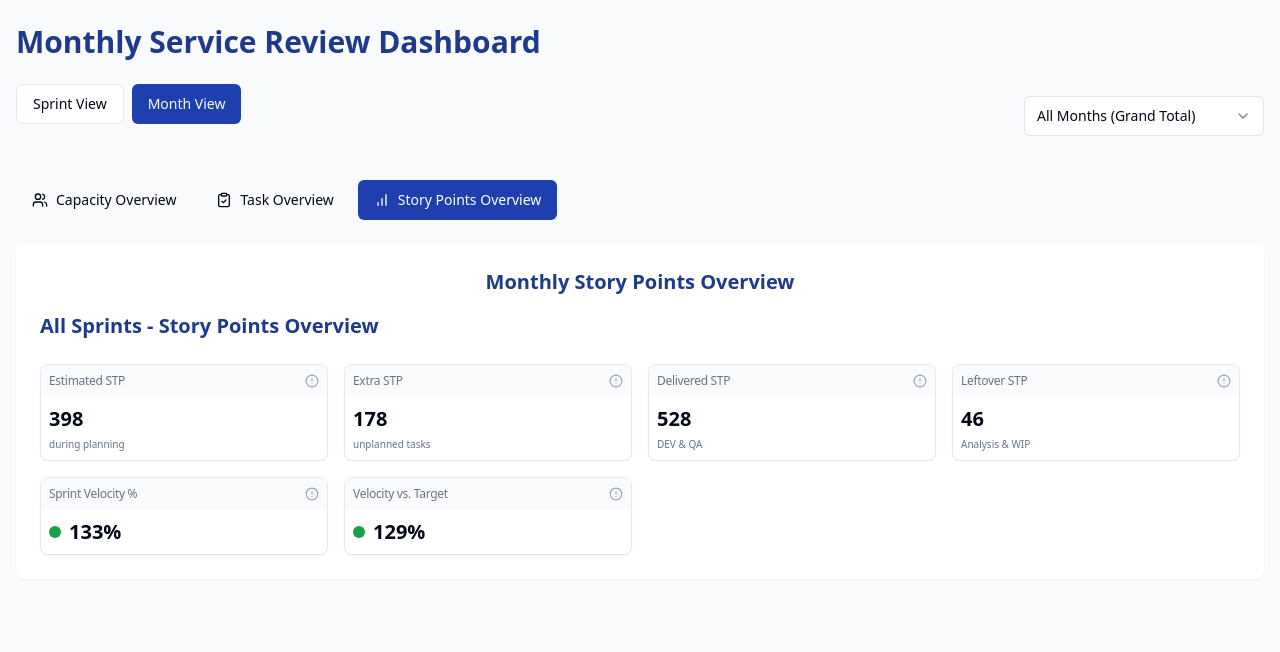
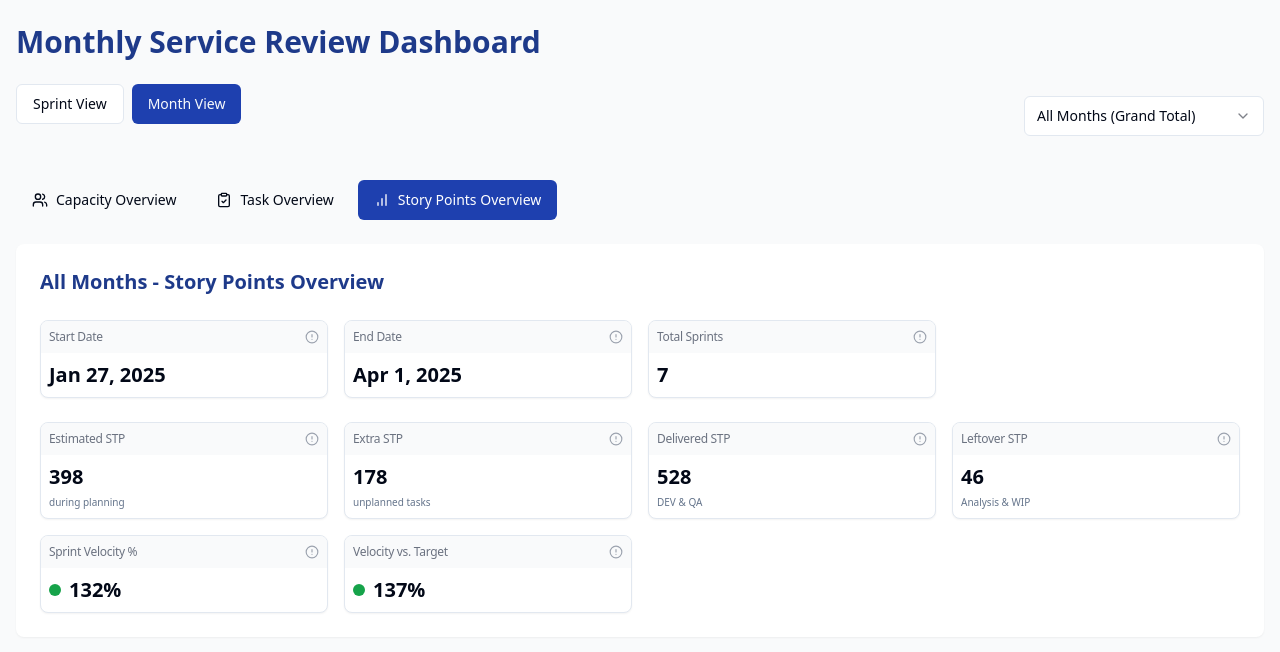
Before and after one commit to ionutlicurici88/adm-monthly-service-review-dashboard, a React (Vite) app: page / in a window 1280 px wide. Both pictures are taken after a click on the button "Story Points Overview". Shown: the top 652 px of the page. Built offline with nearby package versions, Linux system fonts and the light colour scheme.

Commit message:
Fix: Month view story points data
Update the month view story points overview to use the provided data.

```diff
--- a/src/components/dashboard/MonthViewContent.tsx
+++ b/src/components/dashboard/MonthViewContent.tsx
@@ -1,3 +1,4 @@
+
 import { OverviewType } from "@/types/dashboard";
 import { monthCapacityOverviewData, MonthCapacityOverview as MonthCapacityOverviewType } from "@/data";
 import TaskOverview from "./TaskOverview";
@@ -5,6 +6,7 @@ import StoryPointsOverview from "./StoryPointsOverview";
 import MonthCapacityOverviewComponent from "./MonthCapacityOverview";
 import MonthCapacityTrend from "./MonthCapacityTrend";
 import { monthlyTaskOverviewData } from "@/data/task-data";
+import { monthStoryPointsOverviewData } from "@/data/month-story-points-data";
 
 interface MonthViewContentProps {
   currentOverview: OverviewType;
@@ -58,10 +60,9 @@ const MonthViewContent = ({
     case "story":
       return (
         <div className="p-6 bg-white rounded-lg shadow-sm min-h-[300px] flex flex-col items-center w-full">
-          <h2 className="text-xl font-semibold text-dashboard-blue-dark mb-4">Monthly Story Points Overview</h2>
           <StoryPointsOverview
             data={getMonthStoryPointsData()}
-            allData={[]}
+            allData={monthStoryPointsOverviewData}
             excludeFirstSprint={selectedMonthId === "total"}
           />
         </div>
--- a/src/components/dashboard/StoryPointsOverview.tsx
+++ b/src/components/dashboard/StoryPointsOverview.tsx
@@ -20,9 +20,24 @@ const StoryPointsOverview = ({ data, allData = [], excludeFirstSprint = false }:
     leftoverSTP,
     sprintVelocityPercentage,
     velocityVsTarget,
+    monthId,
+    monthName,
+    totalSprints
   } = data;
 
-  const sprintTitle = sprintNumber === 0 ? "All Sprints" : `Sprint ${sprintNumber}`;
+  let title;
+
+  const isMonthView = !!monthName;
+
+  if (isMonthView) {
+    title = monthName || "Unknown Month";
+  } else if (sprintNumber === 0) {
+    title = "All Sprints (Grand Total)";
+  } else if (sprintNumber === -1) {
+    title = "All Sprints (Excluding Sprint 1)";
+  } else {
+    title = `Sprint ${sprintNumber}`;
+  }
 
   const formatDate = (dateString: string) => {
     const date = new Date(dateString);
@@ -33,15 +48,42 @@ const StoryPointsOverview = ({ data, allData = [], excludeFirstSprint = false }:
     });
   };
 
-  const showChart = allData.length > 0 && (sprintNumber === 0);
+  const showChart = allData.length > 0 && (!isMonthView && sprintNumber === 0);
 
   const velocityVsTargetPercentage = Math.round(data.velocityVsTarget * 100);
 
   return (
     <div className="space-y-6 w-full">
       <h2 className="text-xl font-semibold text-dashboard-blue-dark">
-        {sprintTitle} - Story Points Overview
+        {isMonthView ? `${title} - Story Points Overview` : `${title} - Story Points Overview`}
       </h2>
+
+      {isMonthView && (
+        <div className="grid grid-cols-1 sm:grid-cols-2 lg:grid-cols-4 gap-4">
+          <StatCard
+            title="Start Date"
+            value={formatDate(startDate)}
+            tooltip="The official start date of the month."
+            compact
+          />
+
+          <StatCard
+            title="End Date"
+            value={formatDate(endDate)}
+            tooltip="The official end date of the month."
+            compact
+          />
+
+          {totalSprints !== undefined && (
+            <StatCard
+              title="Total Sprints"
+              value={totalSprints}
+              tooltip="Number of sprints in this month."
+              compact
+            />
+          )}
+        </div>
+      )}
 
       <div className="grid grid-cols-1 sm:grid-cols-2 lg:grid-cols-4 gap-4">
         <StatCard
--- a/src/data/index.ts
+++ b/src/data/index.ts
@@ -22,4 +22,10 @@ export {
   getGrandTotalCapacityOverview,
   getMonthsExcludingS1CapacityOverview
 } from './month-capacity-data';
+export {
+  monthStoryPointsOverviewData,
+  getAllMonthsStoryPointsOverview,
+  getGrandTotalStoryPointsOverview,
+  getMonthStoryPointsOverview
+} from './month-story-points-data';
 export type { MonthCapacityOverview } from '@/types/dashboard';
--- /dev/null
+++ b/src/data/month-story-points-data.ts
@@ -0,0 +1,155 @@
+
+import { StoryPointsOverview } from "@/types/dashboard";
+
+// Monthly Story Points Overview Data
+export const monthStoryPointsOverviewData: StoryPointsOverview[] = [
+  {
+    sprintId: 101,
+    sprintNumber: 0,
+    startDate: "2025-01-27",
+    endDate: "2025-01-31",
+    estimatedSTP: 56,
+    extraSTP: 3,
+    deliveredSTP: 59,
+    leftoverSTP: 0,
+    sprintVelocityPercentage: 105,
+    velocityVsTarget: 0.83,
+    monthId: "jan",
+    monthName: "January",
+    totalSprints: 1,
+  },
+  {
+    sprintId: 102,
+    sprintNumber: 0,
+    startDate: "2025-02-03",
+    endDate: "2025-02-04",
+    estimatedSTP: 0,
+    extraSTP: 0,
+    deliveredSTP: 0,
+    leftoverSTP: 0,
+    sprintVelocityPercentage: 0,
+    velocityVsTarget: 0,
+    monthId: "feb_s1",
+    monthName: "February S1",
+    totalSprints: 0,
+  },
+  {
+    sprintId: 103,
+    sprintNumber: 0,
+    startDate: "2025-02-05",
+    endDate: "2025-02-28",
+    estimatedSTP: 220,
+    extraSTP: 119,
+    deliveredSTP: 316,
+    leftoverSTP: 21,
+    sprintVelocityPercentage: 144,
+    velocityVsTarget: 1.86,
+    monthId: "feb",
+    monthName: "February",
+    totalSprints: 4,
+  },
+  {
+    sprintId: 104,
+    sprintNumber: 0,
+    startDate: "2025-03-03",
+    endDate: "2025-04-01",
+    estimatedSTP: 122,
+    extraSTP: 56,
+    deliveredSTP: 153,
+    leftoverSTP: 25,
+    sprintVelocityPercentage: 125,
+    velocityVsTarget: 0.76,
+    monthId: "mar",
+    monthName: "March",
+    totalSprints: 2,
+  }
+];
+
+// Helper function to get all months story points data
+export const getAllMonthsStoryPointsOverview = (): StoryPointsOverview => {
+  // Calculate totals excluding Feb S1 (which has no data)
+  const dataExcludingEmptyFebS1 = monthStoryPointsOverviewData.filter(month => month.monthId !== "feb_s1");
+
+  const firstMonth = dataExcludingEmptyFebS1[0];
+  const lastMonth = dataExcludingEmptyFebS1[dataExcludingEmptyFebS1.length - 1];
+
+  const totalEstimatedSTP = dataExcludingEmptyFebS1.reduce((sum, item) => sum + item.estimatedSTP, 0);
+  const totalExtraSTP = dataExcludingEmptyFebS1.reduce((sum, item) => sum + item.extraSTP, 0);
+  const totalDeliveredSTP = dataExcludingEmptyFebS1.reduce((sum, item) => sum + item.deliveredSTP, 0);
+  const totalLeftoverSTP = dataExcludingEmptyFebS1.reduce((sum, item) => sum + item.leftoverSTP, 0);
+  const totalSprints = dataExcludingEmptyFebS1.reduce((sum, item) => sum + (item.totalSprints || 0), 0);
+
+  // Calculate weighted velocity percentage
+  const avgVelocityPercentage = Math.round(
+    dataExcludingEmptyFebS1.reduce((sum, item) => sum + (item.sprintVelocityPercentage * (item.estimatedSTP || 1)), 0) /
+    dataExcludingEmptyFebS1.reduce((sum, item) => sum + (item.estimatedSTP || 1), 0)
+  );
+
+  // Calculate weighted velocity vs target
+  const avgVelocityVsTarget =
+    dataExcludingEmptyFebS1.reduce((sum, item) => sum + (item.velocityVsTarget * (item.estimatedSTP || 1)), 0) /
+    dataExcludingEmptyFebS1.reduce((sum, item) => sum + (item.estimatedSTP || 1), 0);
+
+  return {
+    sprintId: 201,
+    sprintNumber: 0,
+    startDate: firstMonth.startDate,
+    endDate: lastMonth.endDate,
+    estimatedSTP: totalEstimatedSTP,
+    extraSTP: totalExtraSTP,
+    deliveredSTP: totalDeliveredSTP,
+    leftoverSTP: totalLeftoverSTP,
+    sprintVelocityPercentage: avgVelocityPercentage,
+    velocityVsTarget: parseFloat(avgVelocityVsTarget.toFixed(2)),
+    monthId: "total",
+    monthName: "All Months (Excluding S1)",
+    totalSprints: totalSprints,
+  };
+};
+
+// Helper function to get grand total including all data
+export const getGrandTotalStoryPointsOverview = (): StoryPointsOverview => {
+  const firstMonth = monthStoryPointsOverviewData[0];
+  const lastMonth = monthStoryPointsOverviewData[monthStoryPointsOverviewData.length - 1];
+
+  const totalEstimatedSTP = monthStoryPointsOverviewData.reduce((sum, item) => sum + item.estimatedSTP, 0);
+  const totalExtraSTP = monthStoryPointsOverviewData.reduce((sum, item) => sum + item.extraSTP, 0);
+  const totalDeliveredSTP = monthStoryPointsOverviewData.reduce((sum, item) => sum + item.deliveredSTP, 0);
+  const totalLeftoverSTP = monthStoryPointsOverviewData.reduce((sum, item) => sum + item.leftoverSTP, 0);
+  const totalSprints = monthStoryPointsOverviewData.reduce((sum, item) => sum + (item.totalSprints || 0), 0);
+
+  // Calculate weighted velocity percentage
+  const avgVelocityPercentage = Math.round(
+    monthStoryPointsOverviewData.reduce((sum, item) => sum + (item.sprintVelocityPercentage * (item.estimatedSTP || 1)), 0) /
+    monthStoryPointsOverviewData.reduce((sum, item) => sum + (item.estimatedSTP || 1), 0)
+  );
+
+  // Calculate weighted velocity vs target
+  const avgVelocityVsTarget =
+    monthStoryPointsOverviewData.reduce((sum, item) => sum + (item.velocityVsTarget * (item.estimatedSTP || 1)), 0) /
+    monthStoryPointsOverviewData.reduce((sum, item) => sum + (item.estimatedSTP || 1), 0);
+
+  return {
+    sprintId: 202,
+    sprintNumber: 0,
+    startDate: firstMonth.startDate,
+    endDate: lastMonth.endDate,
+    estimatedSTP: totalEstimatedSTP,
+    extraSTP: totalExtraSTP,
+    deliveredSTP: totalDeliveredSTP,
+    leftoverSTP: totalLeftoverSTP,
+    sprintVelocityPercentage: avgVelocityPercentage,
+    velocityVsTarget: parseFloat(avgVelocityVsTarget.toFixed(2)),
+    monthId: "grand_total",
+    monthName: "All Months",
+    totalSprints: totalSprints,
+  };
+};
+
+// Helper function to get monthly story points data by month ID
+export const getMonthStoryPointsOverview = (monthId: string): StoryPointsOverview => {
+  return (
+    monthStoryPointsOverviewData.find((item) => item.monthId === monthId) ||
+    getGrandTotalStoryPointsOverview()
+  );
+};
--- a/src/pages/Dashboard.tsx
+++ b/src/pages/Dashboard.tsx
@@ -25,6 +25,13 @@ import {
   getGrandTotalTaskOverview,
   getMonthTaskOverview
 } from "@/data/task-data";
+
+import {
+  monthStoryPointsOverviewData,
+  getAllMonthsStoryPointsOverview,
+  getGrandTotalStoryPointsOverview,
+  getMonthStoryPointsOverview
+} from "@/data/month-story-points-data";
 
 const months = [
   { id: "feb", name: "February" },
@@ -118,7 +125,13 @@ const Dashboard = () => {
   };
 
   const getMonthStoryPointsData = () => {
-    return getAllSprintsStoryPointsOverview(); // Temporarily using sprint data
+    if (selectedMonthId === "grand_total") {
+      return getGrandTotalStoryPointsOverview();
+    }
+    if (selectedMonthId === "total") {
+      return getAllMonthsStoryPointsOverview();
+    }
+    return getMonthStoryPointsOverview(selectedMonthId);
   };
 
   return (
--- a/src/types/dashboard.ts
+++ b/src/types/dashboard.ts
@@ -1,3 +1,4 @@
+
 // Dashboard Types
 export type ViewType = 'sprint' | 'month';
 export type OverviewType = 'capacity' | 'task' | 'story';
@@ -67,4 +68,7 @@ export interface StoryPointsOverview {
   leftoverSTP: number;
   sprintVelocityPercentage: number;
   velocityVsTarget: number;
+  monthId?: string;
+  monthName?: string;
+  totalSprints?: number;
 }
```
